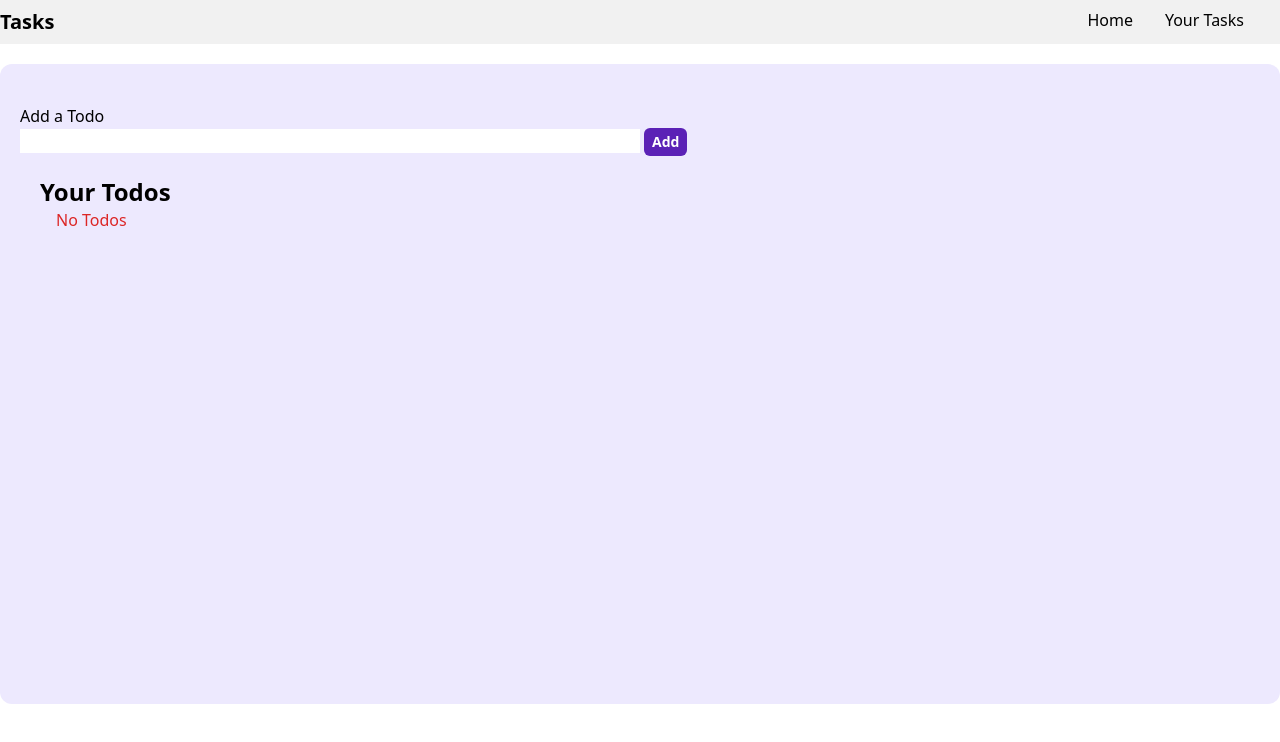
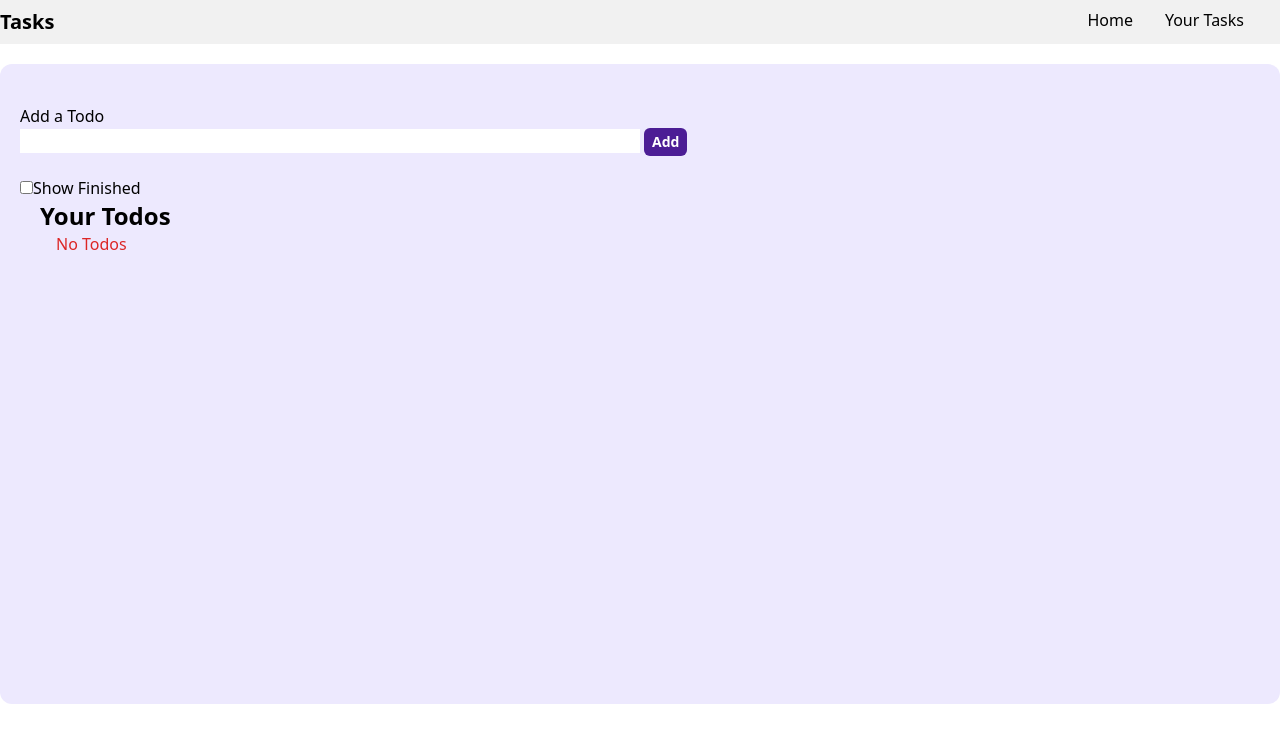
Before and after one commit to Diwaskarki96/Todo_ReactJS, a React (Vite) app: page / in a window 1280 px wide. Shown: the top 742 px of the page. Built offline with nearby package versions, Linux system fonts and the light colour scheme.

Commit message:
show finished

```diff
--- a/src/App.jsx
+++ b/src/App.jsx
@@ -6,6 +6,7 @@ import NavBar from "./components/NavBar";
 function App() {
   const [todo, setTodo] = useState("");
   const [todos, setTodos] = useState([]);
+  const [showFinished, setshowFinished] = useState(false);
 
   useEffect(() => {
     let todoString = localStorage.getItem("todos");
@@ -17,6 +18,10 @@ function App() {
 
   const saveToLS = () => {
     localStorage.setItem("todos", JSON.stringify(todos));
+  };
+
+  const toggleFinished = () => {
+    setshowFinished(!showFinished);
   };
 
   const handleEdit = (e, id) => {
@@ -65,11 +70,18 @@ function App() {
           />
           <button
             onClick={handleAdd}
-            className="bg-violet-800 text-white p-2 py-1 mx-1 font-bold text-sm rounded-md hover:bg-violet-900"
+            disabled={todo.length <= 0}
+            className="bg-violet-800 text-white p-2 py-1 mx-1 font-bold text-sm rounded-md hover:bg-violet-900 disabled:bg-violet-900"
           >
             Add
           </button>
         </div>
+        <input
+          type="checkbox"
+          onChange={toggleFinished}
+          checked={showFinished}
+        />
+        Show Finished
         <h1 className="mx-5 font-bold text-2xl"> Your Todos</h1>
         <div className="todos ">
           {todos.length === 0 && (
@@ -77,6 +89,7 @@ function App() {
           )}
           {todos.map((item) => {
             return (
+              (showFinished || !item.isCompleted) && (
                 <div
                   key={item.id}
                   className="todo flex my-3 justify-between w-1/4"
@@ -108,6 +121,7 @@ function App() {
                     </button>
                   </div>
                 </div>
+              )
             );
           })}
         </div>
```
Lines whose indentation alone changed are shown as unchanged.
